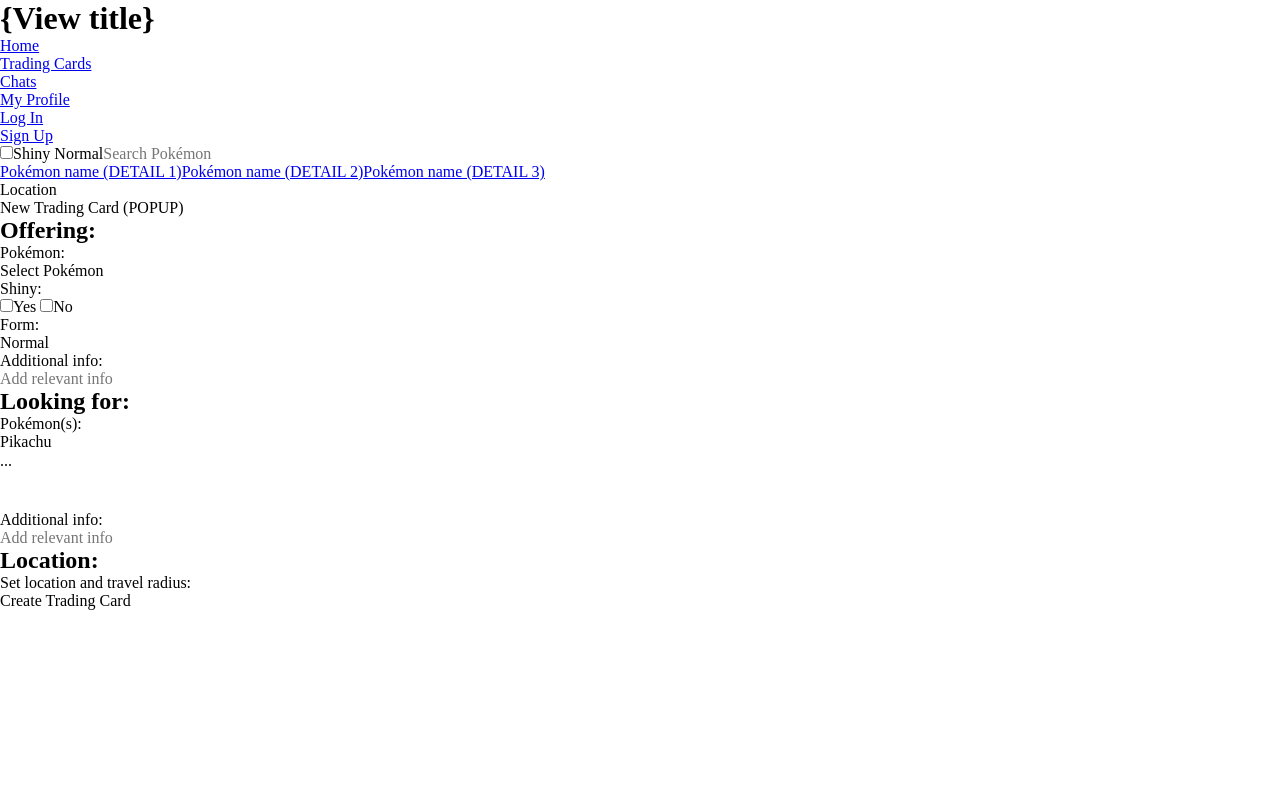
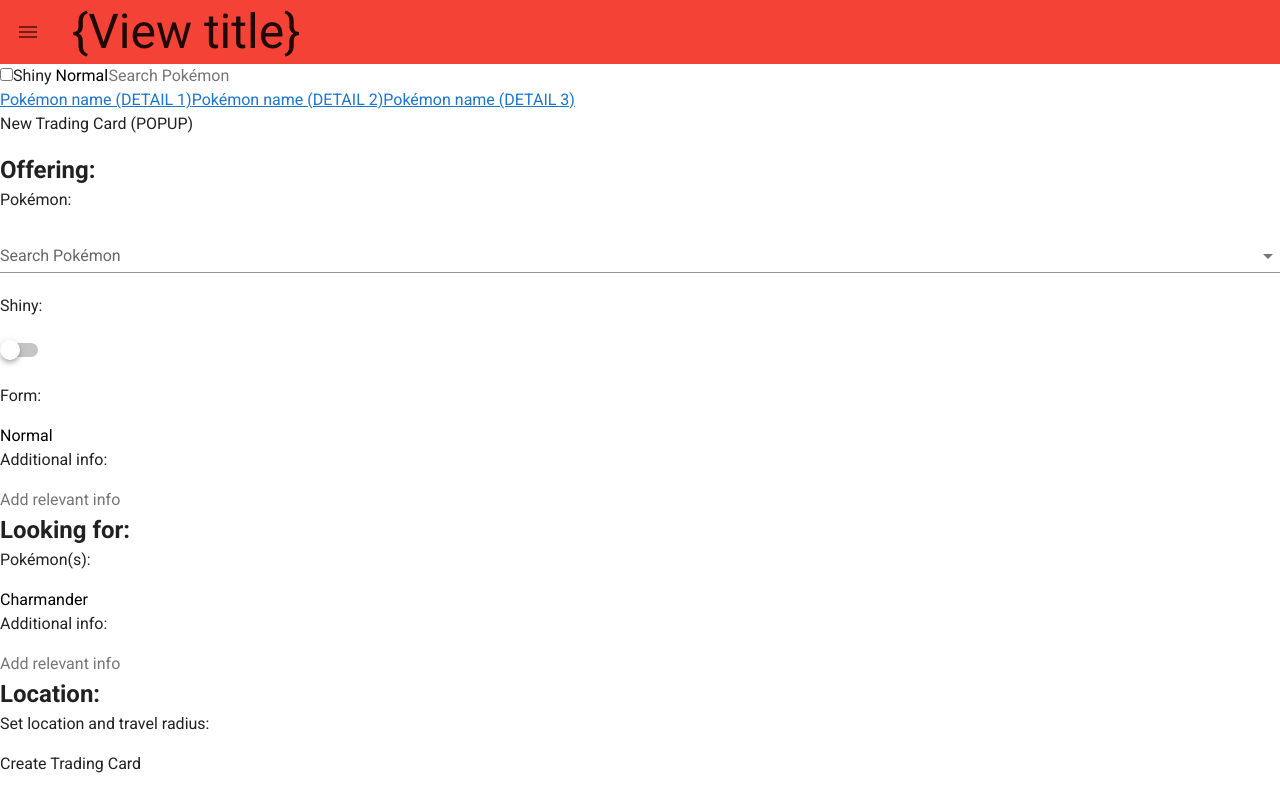
Before and after one commit to AGoJi/PoGoTrader, a Vue app: page /availabletc in a window 1280 px wide. Built offline with nearby package versions, Linux system fonts and the light colour scheme.

Commit message:
started adding some vuetify

```diff
--- a/src/App.vue
+++ b/src/App.vue
@@ -1,8 +1,10 @@
 <template>
-  <div>
-    <Header :title="title" />
-    <router-view></router-view>
-  </div>
+  <v-app>
+    <Header v-bind:title="title" />
+    <v-content>
+      <router-view></router-view>
+    </v-content>
+  </v-app>
 </template>
 
 <script>
--- a/src/components/Cards.vue
+++ b/src/components/Cards.vue
@@ -4,7 +4,6 @@
       <router-link to="/tcdetail/1">Pokémon name (DETAIL 1)</router-link>
       <router-link to="/tcdetail/2">Pokémon name (DETAIL 2)</router-link>
       <router-link to="/tcdetail/3">Pokémon name (DETAIL 3)</router-link>
-      <p>Location</p>
     </div>
   </div>
 </template>
--- a/src/components/Header.vue
+++ b/src/components/Header.vue
@@ -1,16 +1,59 @@
 <template>
   <div>
-    <h1>{{title}}</h1>
-    <Menu />
+    <v-app-bar color="red" flat>
+      <v-app-bar-nav-icon @click.stop="drawer = !drawer"></v-app-bar-nav-icon>
+
+      <v-toolbar-title class="display-2">{{title}}</v-toolbar-title>
+
+      <v-spacer></v-spacer>
+    </v-app-bar>
+
+    <v-navigation-drawer v-model="drawer" absolute temporary>
+      <v-list-item>
+        <v-list-item-avatar>
+          <v-img src="https://randomuser.me/api/portraits/men/78.jpg"></v-img>
+        </v-list-item-avatar>
+
+        <v-list-item-content>
+          <v-list-item-title>John Leider</v-list-item-title>
+        </v-list-item-content>
+      </v-list-item>
+
+      <v-divider></v-divider>
+
+      <v-list dense>
+        <v-list-item
+          v-for="item in items"
+          :key="item.title"
+          link
+          v-bind:to="item.to"
+          class="red--text"
+        >
+          <v-list-item-content>
+            <v-list-item-title>{{ item.title }}</v-list-item-title>
+          </v-list-item-content>
+        </v-list-item>
+      </v-list>
+    </v-navigation-drawer>
   </div>
 </template>
 
 <script>
-import Menu from "../components/Menu";
 export default {
   props: ["title"],
-  components: {
-    Menu
+  components: {},
+  data() {
+    return {
+      drawer: false,
+      items: [
+        { title: "Home", to: "/" },
+        { title: "Trading Cards", to: "/availabletc" },
+        { title: "Chats", to: "/chatrooms" },
+        { title: "My Profile", to: "/myprofile" },
+        { title: "Log In", to: "/login" },
+        { title: "Sign Up", to: "/signup" }
+      ]
+    };
   }
 };
 </script>
--- a/src/components/Menu.vue
+++ b/src/components/Menu.vue
@@ -1,5 +1,4 @@
 <template>
-  <div>
   <nav>
     <ul>
       <li>
@@ -22,7 +21,6 @@
       </li>
     </ul>
   </nav>
-  </div>
 </template>
 
 <script>
--- a/src/components/NewTC.vue
+++ b/src/components/NewTC.vue
@@ -3,19 +3,9 @@
     <div>
       <h2>Offering:</h2>
       <p>Pokémon:</p>
-      <label for="pokemon">
-        <select name="pokemon" id="pokemon">
-          <option selected>Select Pokémon</option>
-          <option value="pikachu">Pikachu</option>
-        </select>
-      </label>
+      <v-autocomplete label="Search Pokémon" :items="availablePokes"></v-autocomplete>
       <p>Shiny:</p>
-      <label>
-        <input type="checkbox" name="yes" value="yes" />Yes
-      </label>
-      <label>
-        <input type="checkbox" name="no" value="no" />No
-      </label>
+      <v-switch v-model="shiny"></v-switch>
       <p>Form:</p>
       <label for="form">
         <select name="form" id="form">
@@ -31,9 +21,11 @@
       <h2>Looking for:</h2>
       <p>Pokémon(s):</p>
       <label for="pokemons">
-        <select name="pokemons" id="pokemons" multiple>
-          <option value="pikachu">Pikachu</option>
-          <option>...</option>
+        <select name="pokemons" id="pokemons">
+          <option
+            v-for="(availablePoke, i) in availablePokes"
+            v-bind:key="`availablePoke-${i}`"
+          >{{availablePoke}}</option>
         </select>
       </label>
       <p>Additional info:</p>
@@ -48,7 +40,14 @@
 </template>
 
 <script>
-export default {};
+export default {
+  data() {
+    return {
+      availablePokes: ["Charmander", "Bulbasaur", "Squirtle", "Pikachu"],
+      shiny: false
+    };
+  }
+};
 </script>
 
 <style>
--- a/src/views/Home.vue
+++ b/src/views/Home.vue
@@ -1,7 +1,7 @@
 <template>
   <div>
     <h1>Welcome to PoGo Trader!</h1>
-    <p>Some text explaining what is it about and how it works...</p>
+    <p>Lorem ipsum, dolor sit amet consectetur adipisicing elit. Quibusdam harum veritatis voluptates minus voluptas enim modi amet eligendi, distinctio eum vitae facere magnam natus doloribus eius est, esse tempore. Modi?</p>
   </div>
 </template>
 
```
Lines whose indentation alone changed are shown as unchanged.
